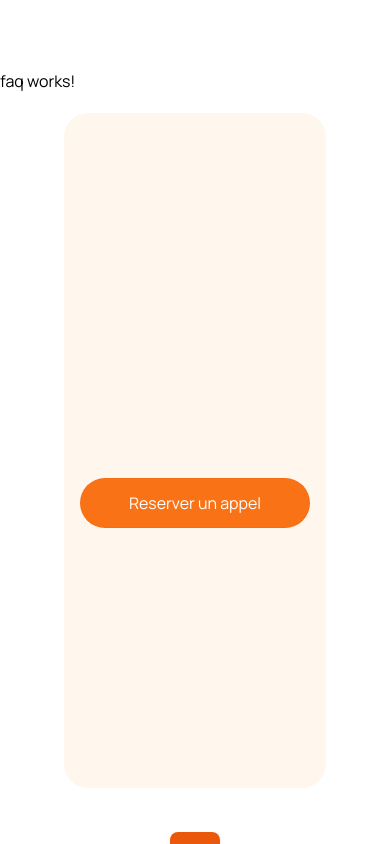
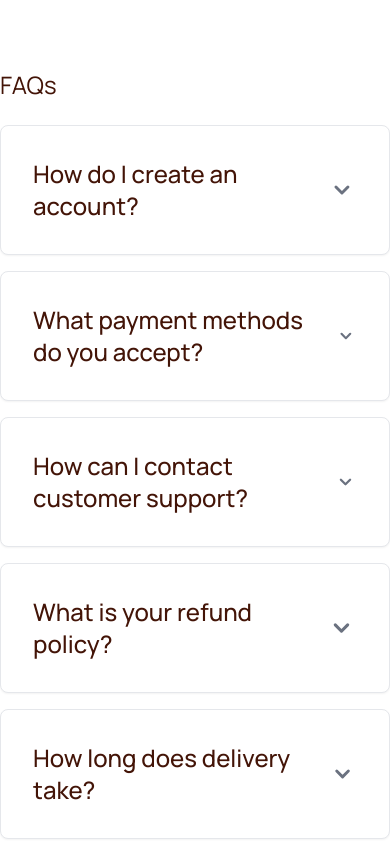
Before and after one commit to Likeur/agencywebsitetemplate, an Angular app: page / in a window 390 px wide. Shown: the part 6180-7024 px from the top of the page. Built offline with nearby package versions, Linux system fonts and the light colour scheme.

Commit message:
add faq section

```diff
--- a/src/app/components/faq/faq.component.html
+++ b/src/app/components/faq/faq.component.html
@@ -1 +1,39 @@
-<p>faq works!</p>
+<section class="h-max mb-20">
+    <div class="lg:w-[85vw] mx-auto grid lg:grid-cols-3 gap-6 lg:gap-10">
+        <div>
+            <div>
+                <h4 class="flex flex-col text-2xl lg:text-6xl text-orange-950">
+                    <span class="faqheadline1">FAQs</span>
+                </h4>
+            </div>
+        </div>
+        <div class="w-full space-y-4 lg:col-span-2">
+            <div *ngFor="let item of faqItems; let i = index"
+                 class="faq-item bg-white rounded-lg border p-4 shadow-sm overflow-hidden">
+
+                <!-- Question -->
+                <button (click)="toggleFaq(i)"
+                        class="w-full flex justify-between items-center p-4 text-left hover:bg-gray-50 transition-colors duration-200">
+                    <span class="font-medium text-2xl text-orange-950">{{item.question}}</span>
+                    <svg #faqIcon
+                         class="h-8 w-8 text-gray-500 transform transition-transform duration-300"
+                         xmlns="http://www.w3.org/2000/svg"
+                         viewBox="0 0 20 20"
+                         fill="currentColor">
+                        <path fill-rule="evenodd"
+                              d="M5.293 7.293a1 1 0 011.414 0L10 10.586l3.293-3.293a1 1 0 111.414 1.414l-4 4a1 1 0 01-1.414 0l-4-4a1 1 0 010-1.414z"
+                              clip-rule="evenodd" />
+                    </svg>
+                </button>
+
+                <!-- Answer -->
+                <div #faqAnswer
+                     class="overflow-hidden">
+                    <div class="p-4 bg-gray-50 text-gray-600">
+                        <p class="text-xl">{{item.answer}}</p>
+                    </div>
+                </div>
+            </div>
+        </div>
+    </div>
+</section>
--- a/src/app/components/faq/faq.component.ts
+++ b/src/app/components/faq/faq.component.ts
@@ -1,11 +1,97 @@
-import { Component } from '@angular/core';
+import { NgFor } from '@angular/common';
+import { Component, ElementRef, QueryList, ViewChildren, AfterViewInit } from '@angular/core';
+import { gsap } from 'gsap';
 
 @Component({
   selector: 'app-faq',
-  imports: [],
   templateUrl: './faq.component.html',
-  styles: ``
+  imports: [NgFor]
 })
-export class FaqComponent {
+export class FaqComponent implements AfterViewInit {
+  @ViewChildren('faqAnswer') faqAnswers!: QueryList<ElementRef>;
+  @ViewChildren('faqIcon') faqIcons!: QueryList<ElementRef>;
 
+  faqItems = [
+    {
+      question: "How do I create an account?",
+      answer: "You can create an account by clicking the 'Sign Up' button in the top right corner. Fill in your details including email, password, and personal information, then verify your email to complete registration.",
+      isOpen: false
+    },
+    {
+      question: "What payment methods do you accept?",
+      answer: "We accept various payment methods including credit cards (Visa, MasterCard, American Express), PayPal, and bank transfers. All payments are processed securely through our payment gateway.",
+      isOpen: false
+    },
+    {
+      question: "How can I contact customer support?",
+      answer: "Our customer support team is available 24/7. You can reach us through email at support@example.com, live chat on our website, or call our toll-free number.",
+      isOpen: false
+    },
+    {
+      question: "What is your refund policy?",
+      answer: "We offer a 30-day money-back guarantee on all our services. If you're not satisfied, you can request a full refund within this period. Some conditions may apply.",
+      isOpen: false
+    },
+    {
+      question: "How long does delivery take?",
+      answer: "Delivery times vary depending on your location. Typically, domestic orders take 3-5 business days, while international orders may take 7-14 business days.",
+      isOpen: false
+    }
+  ];
+
+  ngAfterViewInit() {
+    // Initialize all answers to be closed
+    this.faqAnswers.forEach((answer, index) => {
+      gsap.set(answer.nativeElement, {
+        height: 0,
+        opacity: 0
+      });
+    });
+
+    // Entrance animation for the FAQ items
+    gsap.from('.faq-item', {
+      y: 30,
+      opacity: 0,
+      duration: 0.8,
+      stagger: 0.2,
+      ease: 'power2.out'
+    });
+  }
+
+  toggleFaq(index: number) {
+    const answer = this.faqAnswers.toArray()[index].nativeElement;
+    const icon = this.faqIcons.toArray()[index].nativeElement;
+
+    this.faqItems[index].isOpen = !this.faqItems[index].isOpen;
+
+    if (this.faqItems[index].isOpen) {
+      // Open animation
+      gsap.to(answer, {
+        height: 'auto',
+        opacity: 1,
+        duration: 0.5,
+        ease: 'power2.out'
+      });
+
+      gsap.to(icon, {
+        rotation: 180,
+        duration: 0.3,
+        ease: 'power2.out'
+      });
+    } else {
+      // Close animation
+      gsap.to(answer, {
+        height: 0,
+        opacity: 0,
+        duration: 0.5,
+        ease: 'power2.in'
+      });
+
+      gsap.to(icon, {
+        rotation: 0,
+        duration: 0.3,
+        ease: 'power2.in'
+      });
+    }
+  }
 }
```
